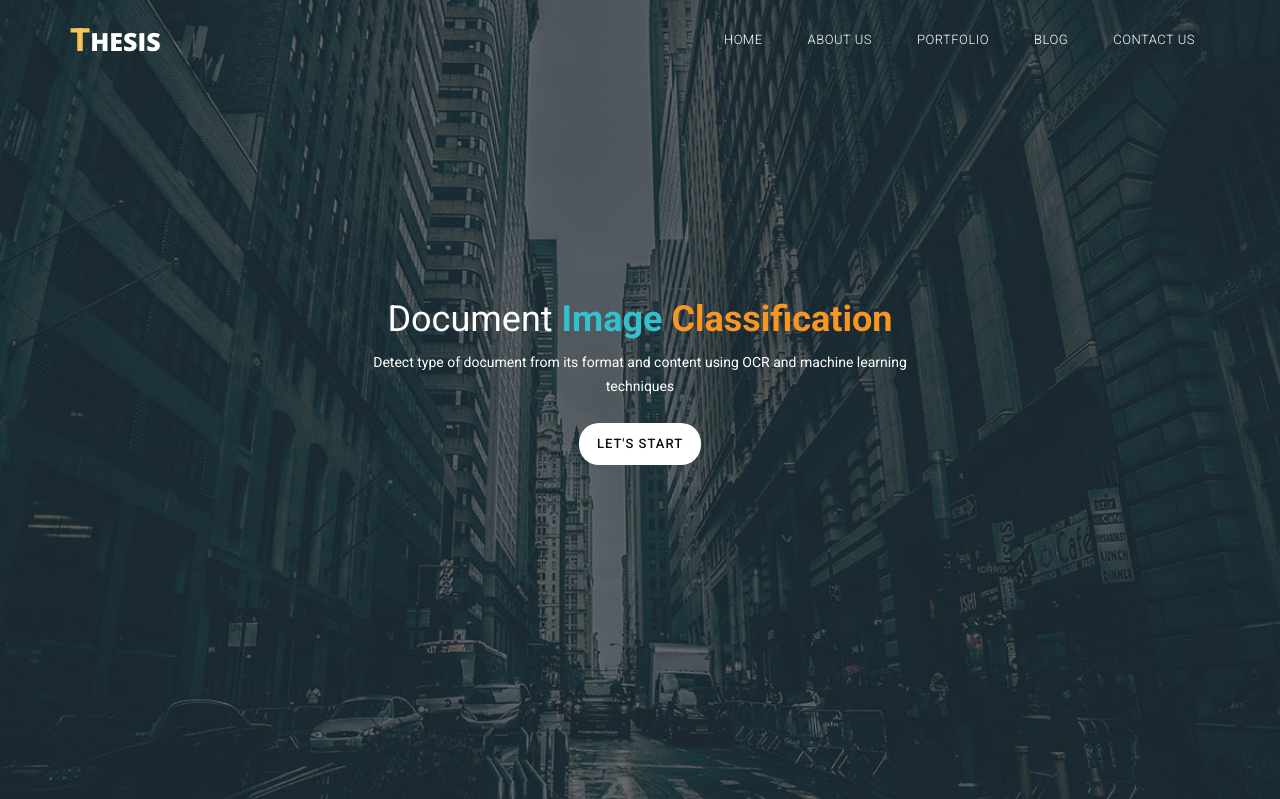
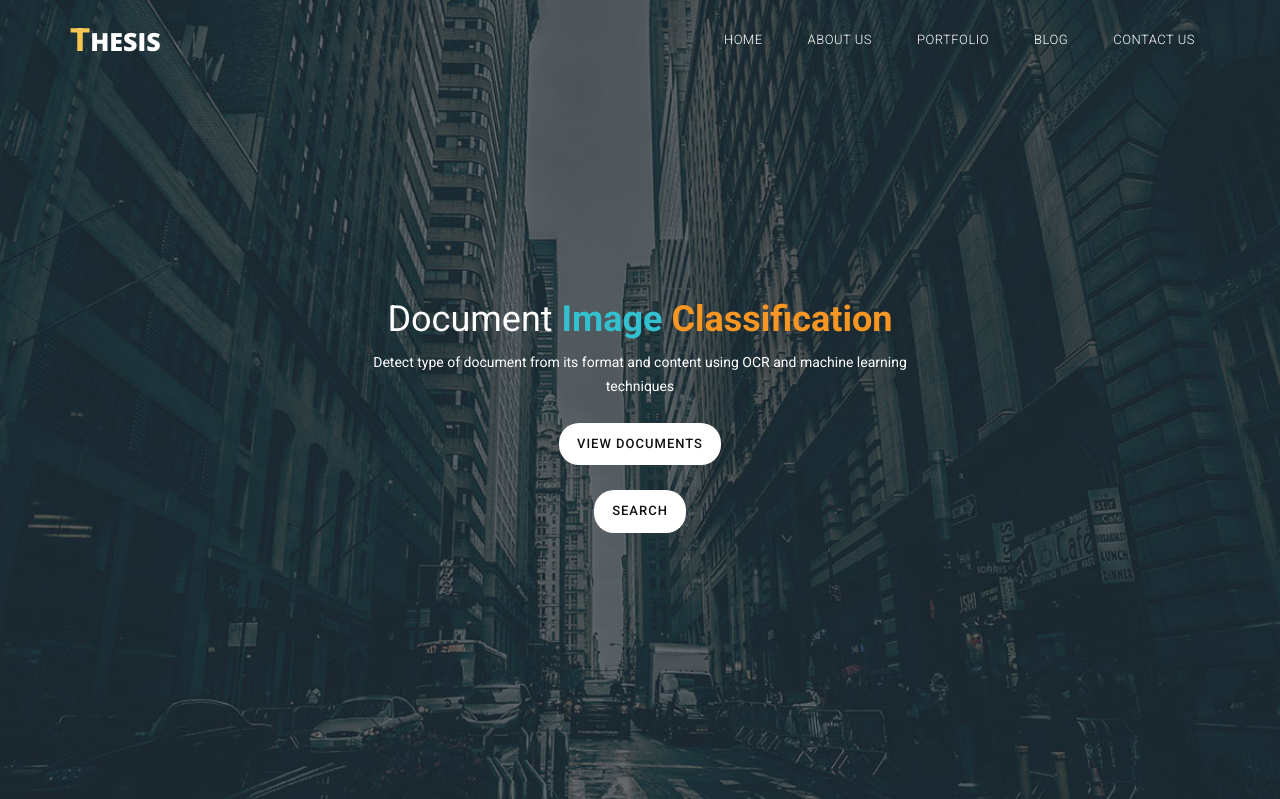
Before and after one commit to hassaan4584/FileSavingWithKeywords, a Django app: page /FileSaverApp/ in a window 1280 px wide. Shown: the top 799 px of the page. Run offline with Django 3.2, Linux system fonts and the light colour scheme; some libraries are stand-ins or nearby versions.

Commit message:
Internal links added. Search button on homepage added.

```diff
--- a/FileSaverApp/templates/FileSaverApp/documentDetail.html
+++ b/FileSaverApp/templates/FileSaverApp/documentDetail.html
@@ -35,12 +35,12 @@
                         <span class="icon-bar"></span>
                         <span class="icon-bar"></span>
                     </button>
-                    <a href="#" class="navbar-brand scroll-top"><em>T</em>hesis</a>
+                    <a href="{% url 'FileSaverApp:index' %}"  class="navbar-brand scroll-top"><em>T</em>hesis</a>
                 </div>
                 <!--/.navbar-header-->
                 <div id="main-nav" class="collapse navbar-collapse">
                     <ul class="nav navbar-nav">
-                        <li><a href="#" class="scroll-top">Home</a></li>
+                        <li><a href="{% url 'FileSaverApp:index' %}"  class="scroll-top">Home</a></li>
                         <li><a href="#" class="scroll-link" data-id="about">About Us</a></li>
                         <li><a href="#" class="scroll-link" data-id="portfolio">Portfolio</a></li>
                         <li><a href="#" class="scroll-link" data-id="blog">Blog</a></li>
--- a/FileSaverApp/templates/FileSaverApp/list.html
+++ b/FileSaverApp/templates/FileSaverApp/list.html
@@ -4,7 +4,7 @@
 <html lang="en">
 <head>
     <meta charset="UTF-8">
-    <title>Search</title>
+    <title>List</title>
        <meta name="description" content="">
         <meta name="viewport" content="width=device-width, initial-scale=1">
 
@@ -36,12 +36,12 @@
                         <span class="icon-bar"></span>
                         <span class="icon-bar"></span>
                     </button>
-                    <a href="#" class="navbar-brand scroll-top"><em>T</em>hesis</a>
+                    <a href="{% url 'FileSaverApp:index' %}"  class="navbar-brand scroll-top"><em>T</em>hesis</a>
                 </div>
                 <!--/.navbar-header-->
                 <div id="main-nav" class="collapse navbar-collapse">
                     <ul class="nav navbar-nav">
-                        <li><a href="#" class="scroll-top">Home</a></li>
+                        <li><a href="{% url 'FileSaverApp:index' %}"  class="scroll-top">Home</a></li>
                         <li><a href="#" class="scroll-link" data-id="about">About Us</a></li>
                         <li><a href="#" class="scroll-link" data-id="portfolio">Portfolio</a></li>
                         <li><a href="#" class="scroll-link" data-id="blog">Blog</a></li>
--- a/FileSaverApp/templates/FileSaverApp/search.html
+++ b/FileSaverApp/templates/FileSaverApp/search.html
@@ -34,12 +34,12 @@
                         <span class="icon-bar"></span>
                         <span class="icon-bar"></span>
                     </button>
-                    <a href="#" class="navbar-brand scroll-top"><em>T</em>hesis</a>
+                    <a href="{% url 'FileSaverApp:index' %}"  class="navbar-brand scroll-top"><em>T</em>hesis</a>
                 </div>
                 <!--/.navbar-header-->
                 <div id="main-nav" class="collapse navbar-collapse">
                     <ul class="nav navbar-nav">
-                        <li><a href="#" class="scroll-top">Home</a></li>
+                        <li><a href="{% url 'FileSaverApp:index' %}"  class="scroll-top">Home</a></li>
                         <li><a href="#" class="scroll-link" data-id="about">About Us</a></li>
                         <li><a href="#" class="scroll-link" data-id="portfolio">Portfolio</a></li>
                         <li><a href="#" class="scroll-link" data-id="blog">Blog</a></li>
--- a/FileSaverApp/templates/FileSaverApp/tinker/index.html
+++ b/FileSaverApp/templates/FileSaverApp/tinker/index.html
@@ -7,7 +7,7 @@
 Tinker Template
 http://www.templatemo.com/tm-506-tinker
 -->
-        <title>Document Image Identification</title>
+        <title>Home</title>
         <meta name="description" content="">
         <meta name="viewport" content="width=device-width, initial-scale=1">
 
@@ -67,7 +67,10 @@ http://www.templatemo.com/tm-506-tinker
                 <h2>Document <span>Image</span> <em>Classification</em></h2>
                 <p>Detect type of document from its format and content using OCR and machine learning techniques </p>
                 <div class="primary-white-button">
-                    <a href="{% url 'FileSaverApp:list' %}" type="submit">Let's Start</a>
+                    <a href="{% url 'FileSaverApp:list' %}" type="submit">View Documents</a>
+                </div>
+                <div class="primary-white-button">
+                    <a href="{% url 'FileSaverApp:search' %}" type="submit">Search</a>
                 </div>
             </div>
         </div>
```
